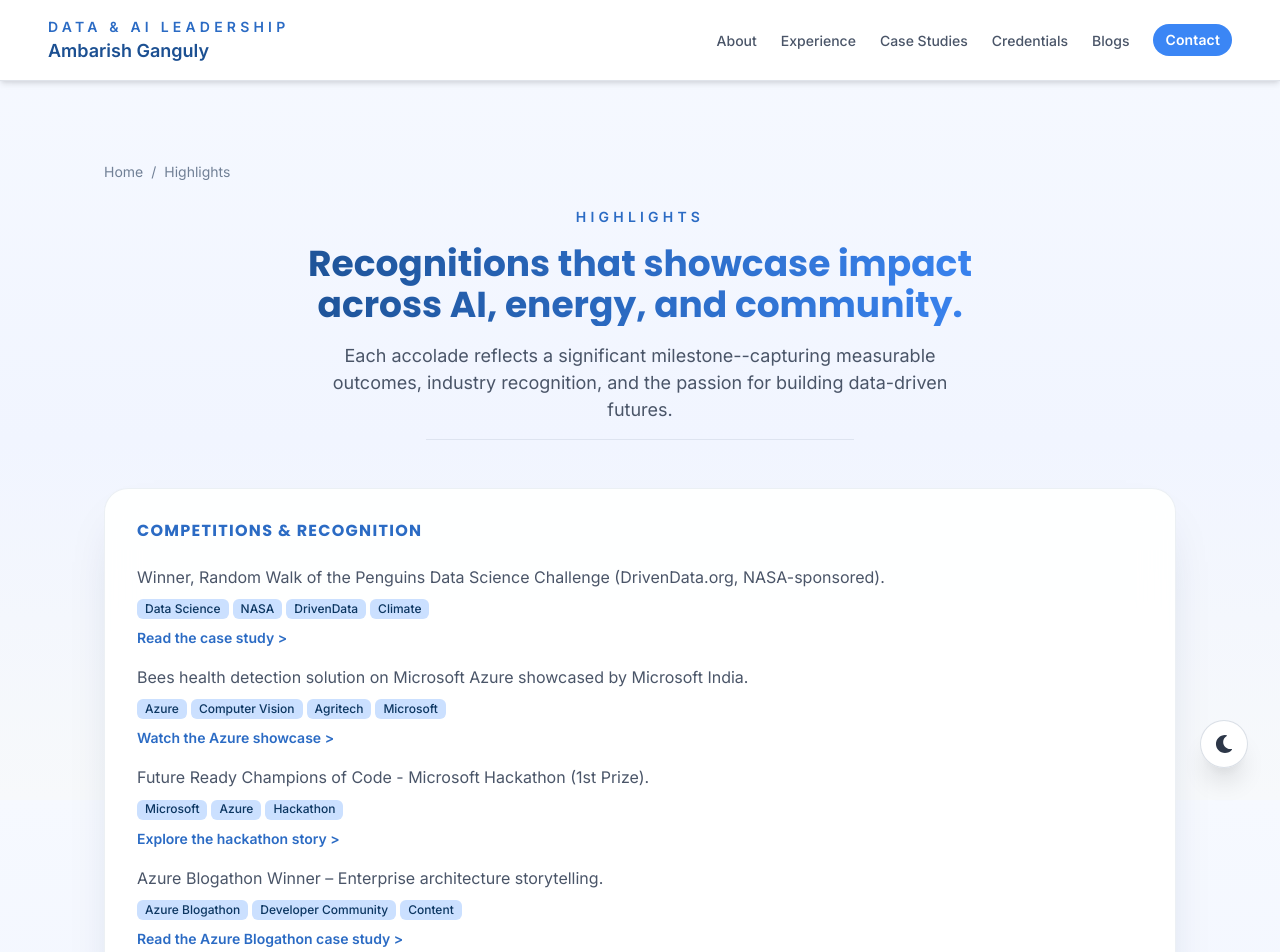
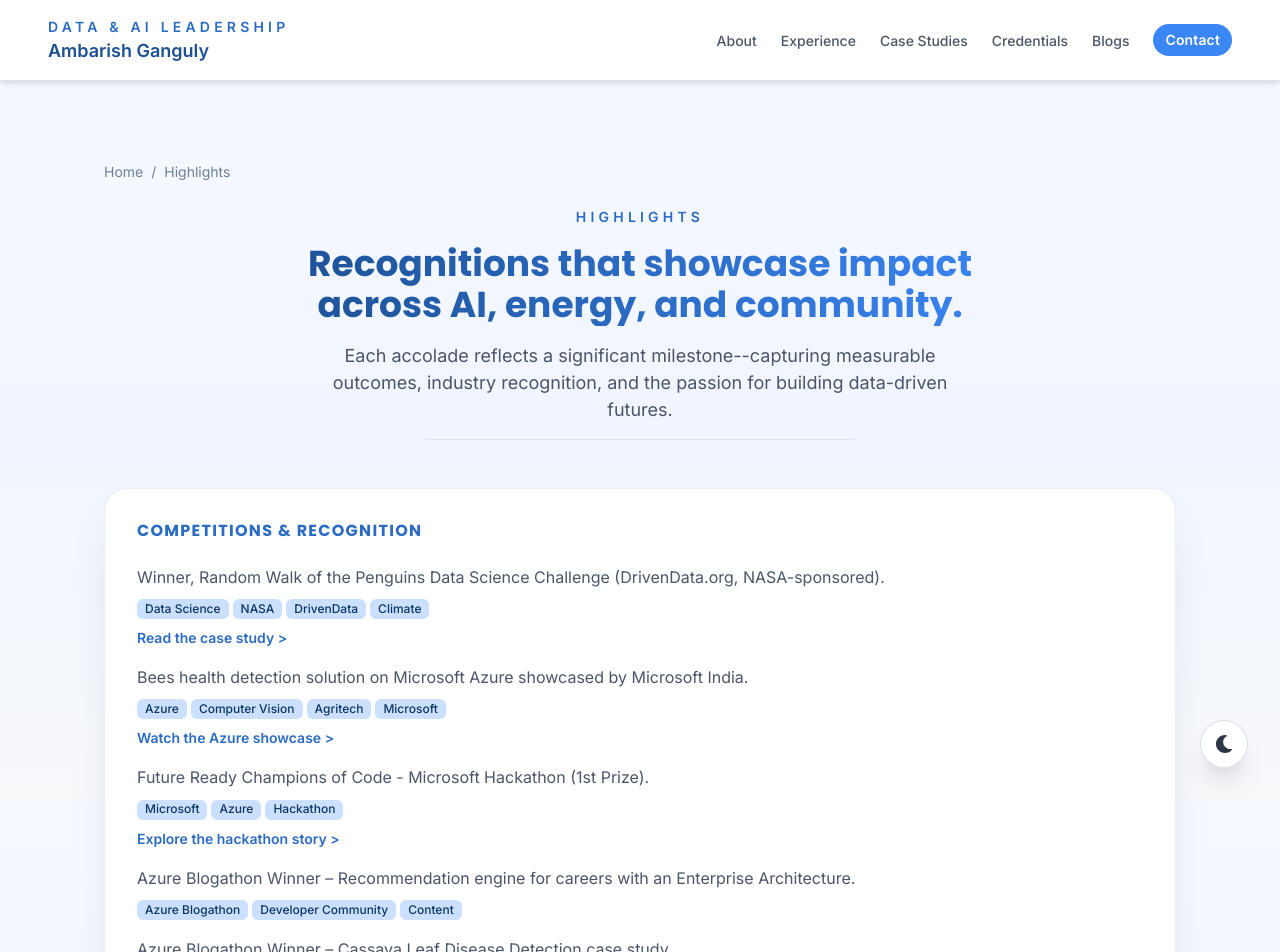
Before and after one commit to ambarishg/AmbarishWEBSITE, a React (Vite) app: page /highlights in a window 1280 px wide. Shown: the top 952 px of the page. Built offline with nearby package versions, Linux system fonts and the light colour scheme.

Commit message:
Initial Commit

```diff
--- a/src/data/profile.js
+++ b/src/data/profile.js
@@ -150,7 +150,7 @@ export const achievements = [
         tags: ['Microsoft', 'Azure', 'Hackathon']
       },
       {
-        description: 'Azure Blogathon Winner – Enterprise architecture storytelling.',
+        description: 'Azure Blogathon Winner – Recommendation engine for careers with an Enterprise Architecture.',
         tags: ['Azure Blogathon', 'Developer Community', 'Content']
       },
       {
```
